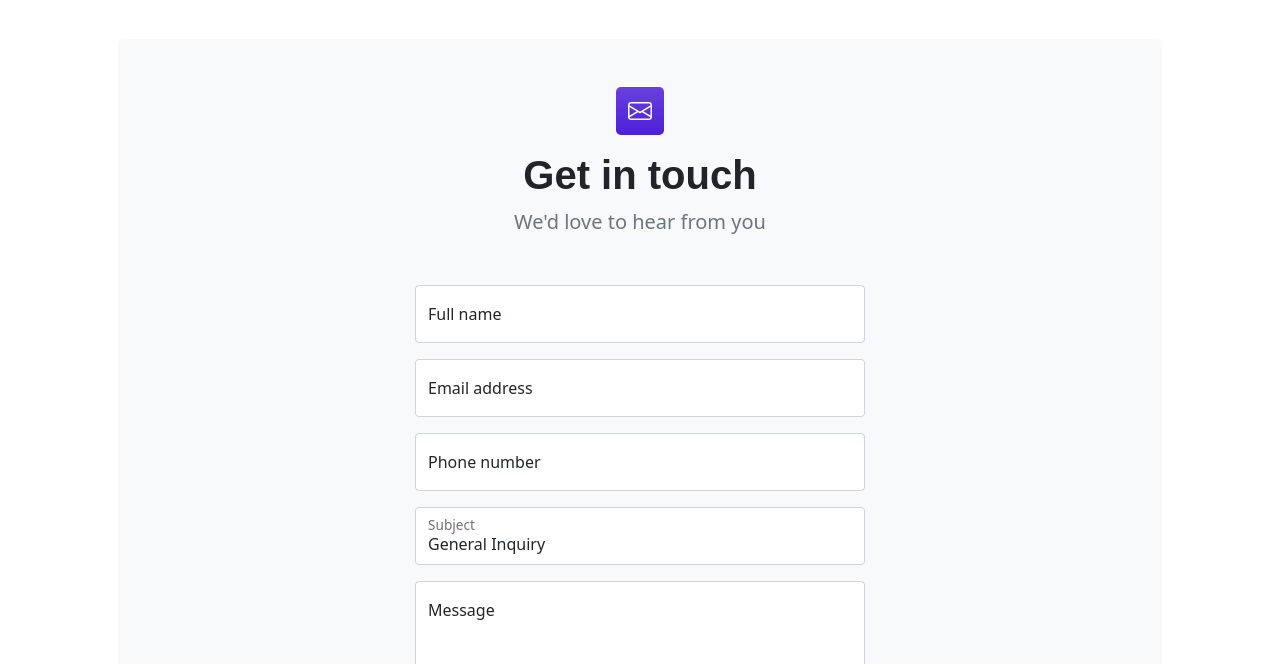
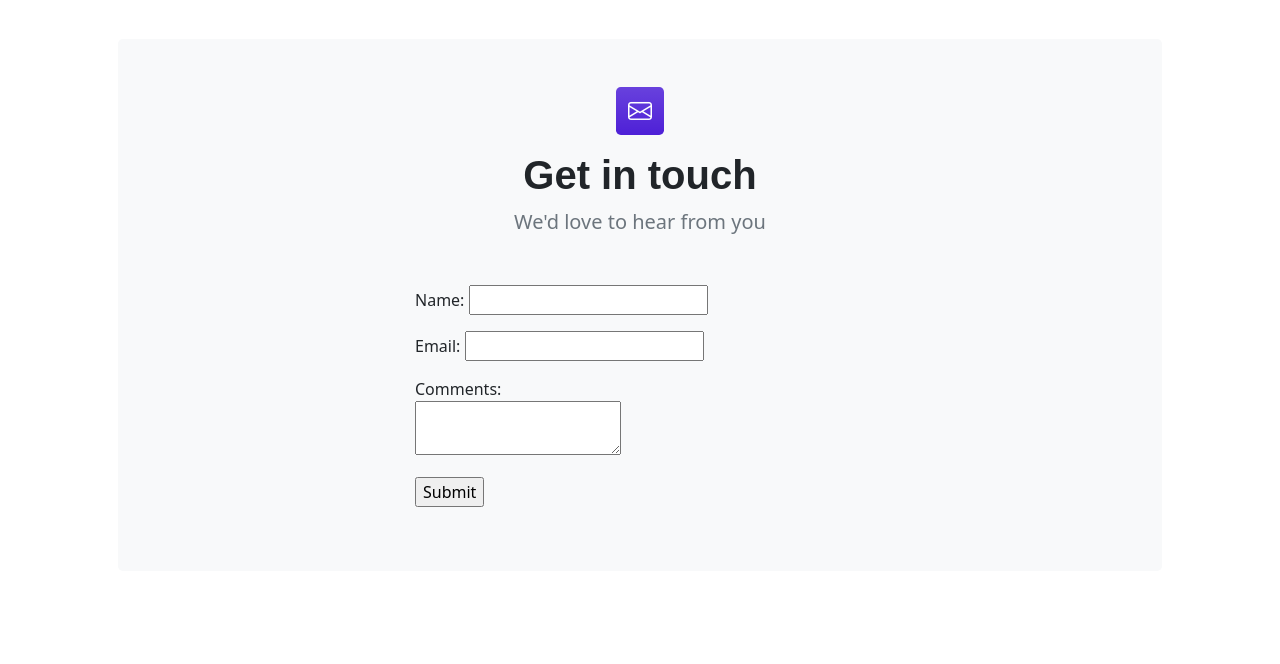
Before and after one commit to Rednave720/Portfolio, a plain HTML site: page contact.html in a window 1280 px wide. Shown: the part 105-769 px from the top of the page. Drawn offline with nearby package versions, Linux system fonts and the light colour scheme.

Commit message:
almost forgot to name again, JS way ig

```diff
--- a/contact.html
+++ b/contact.html
@@ -64,49 +64,51 @@
                                 <!-- To make this form functional, sign up at-->
                                 <!-- https://startbootstrap.com/solution/contact-forms-->
                                 <!-- to get an API token!-->
-        <!-- Core theme CSS (includes Bootstrap)-->
-        <form id="contactForm" method="post" name="contactform" netlify>
-            <!-- Name input-->
-            <div class="form-floating mb-3">
-                <input class="form-control" id="name" type="text" placeholder="Enter your name..." data-sb-validations="required" />
-                <label for="name">Full name</label>
-                <div class="invalid-feedback" data-sb-feedback="name:required">A name is required.</div>
-            </div>
-            <!-- Email address input-->
-            <div class="form-floating mb-3">
-                <input class="form-control" id="email" type="email" placeholder="name@example.com" data-sb-validations="required,email" />
-                <label for="email">Email address</label>
-                <div class="invalid-feedback" data-sb-feedback="email:required">An email is required.</div>
-                <div class="invalid-feedback" data-sb-feedback="email:email">Email is not valid.</div>
-            </div>
-            <!-- Phone number input-->
-            <div class="form-floating mb-3">
-                <input class="form-control" id="phone" type="tel" placeholder="(123) 456-7890" data-sb-validations="required" />
-                <label for="phone">Phone number</label>
-                <div class="invalid-feedback" data-sb-feedback="phone:required">A phone number is required.</div>
-            </div>
-            <!-- Phone number input-->
-            <div class="form-floating mb-3">
-                <select class="form-control">
-                    <option value="General Inquiry">General Inquiry</option>
-                    <option value="General Inquiry">General Inquiry</option>
-                    <option value="General Inquiry">General Inquiry</option>
-                    <option value="General Inquiry">General Inquiry</option>
-                </select>
-                <label for="phone">Subject</label>
-                <div class="invalid-feedback" data-sb-feedback="phone:required">A phone number is required.</div>
-            </div>
-            <!-- Message input-->
-            <div class="form-floating mb-3">
-                <textarea class="form-control" id="message" type="text" placeholder="Enter your message here..." style="height: 10rem" data-sb-validations="required"></textarea>
-                <label for="message">Message</label>
-                <div class="invalid-feedback" data-sb-feedback="message:required">A message is required.</div>
-            </div>
-            <!-- Submit error message-->
-            <!---->
-            <!-- This is what your users will see when there is-->
-            <!-- an error submitting the form-->
-            <input class="btn btn-outline-dark" type="submit" value="Submit">
+                                <form method="post" name="contactform" action="/thankyou.html" id="myForm" netlify ref="formTag" >
+                                    <p>
+                                        <label for="name">Name:</label>
+                                        <input type="text" name="name" id="name" v-model="name">
+                                    </p>
+                                    <p>
+                                        <label for="email">Email:</label>
+                                        <input type="email" name="email" id="email" v-model="email">
+                                    </p>
+                                    <p>
+                                        <label for="comments">Comments:</label><br/>
+                                        <textarea name="comments" id="comments" v-model="comments"></textarea>
+                                    </p>
+                                    <p>
+                                        <input type="submit" @click.prevent="sendForm">
+                                    </p>
+                                    </form>
+                                <script src="https://cdn.jsdelivr.net/npm/vue/dist/vue.js"></script>
+                                <script>
+                                const app = new Vue({
+                                    el:'#myForm',
+                                    data:{
+                                        name:'',
+                                        email:'',
+                                        comments:''
+                                    },
+                                    methods:{
+                                        async sendForm() {
+                                            let formName = this.$refs.formTag.getAttribute('name');
+
+                                            let formData = new FormData();
+                                            formData.append('name', this.name);
+                                            formData.append('email', this.email);
+                                            formData.append('comments', this.comments);
+                                            formData.append('form-name', formName);
+                                            let resp = await fetch('/', {
+                                                method:'POST',
+                                                body:formData
+                                            });
+                                            // assume ok, although double check
+                                            alert('Submitted!');
+                                        }
+                                    }
+                                });
+                                </script>
         </form>
                             </div>
                         </div>
```
